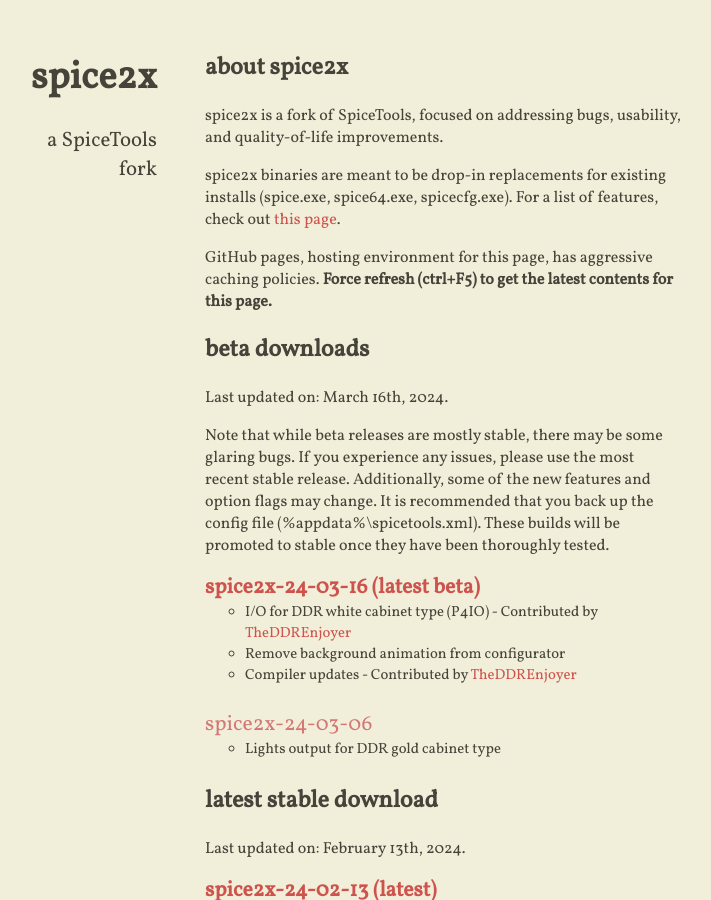
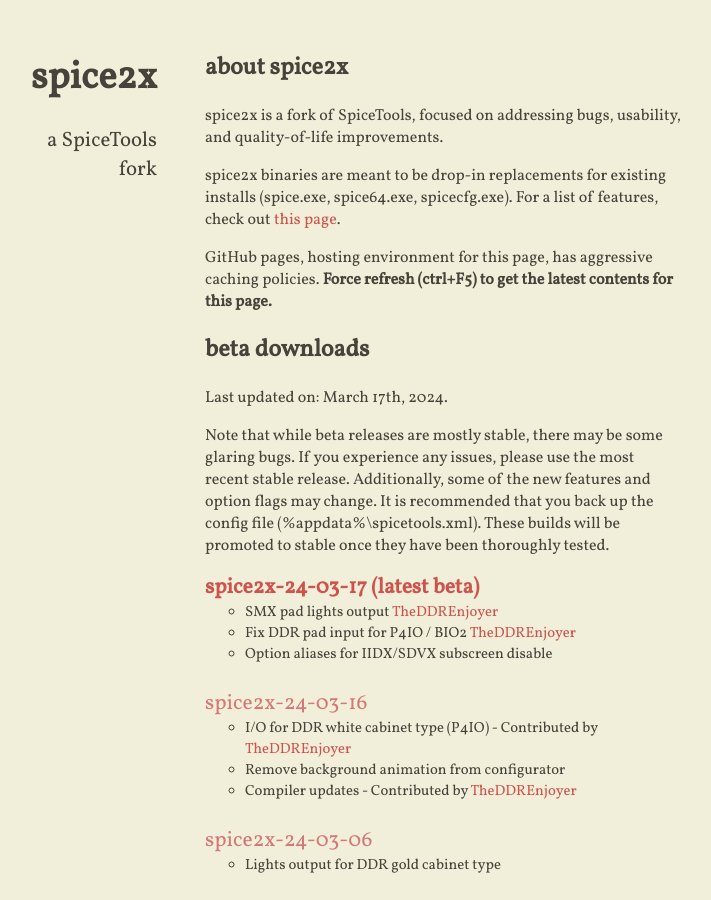
Before and after one commit to spice2x/spice2x.github.io, a Jekyll site: the page built from docs/index.html, in a window 1280 px wide and 900 px high. Shown: the whole window, without its empty margins (299-1010 px from the left). Built offline with Jekyll 4.4.1, drawn with Linux system fonts in a browser that asks for light colours; nearby versions of some CDN libraries.

Commit message:
24-03-17

```diff
--- a/docs/_includes/content.html
+++ b/docs/_includes/content.html
@@ -11,7 +11,7 @@
 
 <h2>beta downloads</h2>
 
-<p>Last updated on: March 16th, 2024.</p>
+<p>Last updated on: March 17th, 2024.</p>
 
 <p>Note that while beta releases are mostly stable, there may be some glaring bugs. If you experience any issues, please
   use the most recent stable release. Additionally, some of the new features and option flags may change. It is
@@ -19,6 +19,16 @@
   stable once they have been thoroughly tested.
 </p>
 <ul class="downloads-beta highlight-latest">
+  <li>
+    <a class="download-link" href="https://github.com/spice2x/spice2x.github.io/releases/download/24-03-17/spice2x-24-03-17.zip">
+      spice2x-24-03-17
+    </a>
+    <ul>
+      <li>SMX pad lights output <a href="https://github.com/spice2x/spice2x.github.io/issues/148">TheDDREnjoyer</a></li>
+      <li>Fix DDR pad input for P4IO / BIO2 <a href="https://github.com/spice2x/spice2x.github.io/issues/150">TheDDREnjoyer</a></li>
+      <li>Option aliases for IIDX/SDVX subscreen disable</li>
+    </ul>
+  </li>
   <li>
     <a class="download-link" href="https://github.com/spice2x/spice2x.github.io/releases/download/24-03-16/spice2x-24-03-16.zip">
       spice2x-24-03-16
```
